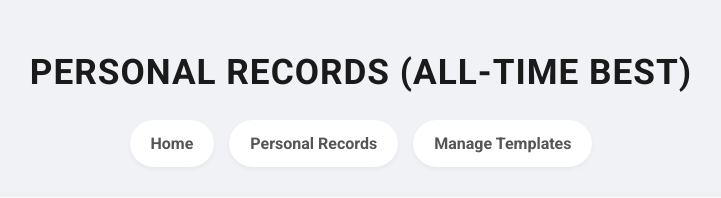
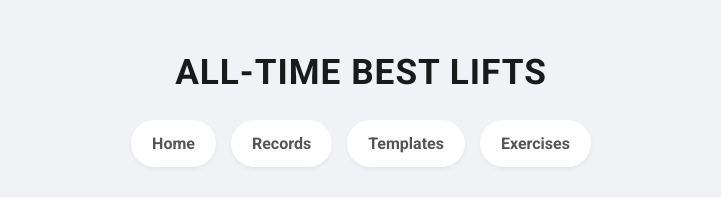
Before and after one commit to CazK0/Basic-Gym, a Flask app: page /records in a window 1280 px wide. Shown: the top 198 px of the page, without its empty margins (279-1000 px from the left). Run offline with Flask 3, Linux system fonts and the light colour scheme; data comes from the database, SQL or seed files in the repository; data that the repository does not hold is empty.

Commit message:
Update records.html

```diff
--- a/GymProject/templates/records.html
+++ b/GymProject/templates/records.html
@@ -4,17 +4,18 @@
     <meta charset="UTF-8">
     <meta name="viewport" content="width=device-width, initial-scale=1.0">
     <title>Personal Records</title>
-    <link href="https://fonts.googleapis.com/css2?family=Roboto:wght@400;700&display=swap" rel="stylesheet">
+    <link href="https://fonts.googleapis.com/css2?family=Roboto:wght@400;500;700&display=swap" rel="stylesheet">
     <link rel="stylesheet" href="{{ url_for('static', filename='style.css') }}">
 </head>
 <body>
 
     <header>
-        <h1>Personal Records (All-Time Best)</h1>
+        <h1>All-Time Best Lifts</h1>
         <nav>
             <a href="/" class="nav-link">Home</a>
-            <a href="/records" class="nav-link">Personal Records</a>
-            <a href="/manage_templates" class="nav-link">Manage Templates</a>
+            <a href="/records" class="nav-link">Records</a>
+            <a href="/manage_templates" class="nav-link">Templates</a>
+            <a href="/manage_exercises" class="nav-link">Exercises</a>
         </nav>
     </header>
 
@@ -34,7 +35,7 @@
                     {% for pr in records %}
                     <tr>
                         <td><strong>{{ pr['Exercise'] }}</strong></td>
-                        <td><strong>{{ pr['Weight'] }}</strong></td>
+                        <td style="color: #28a745; font-weight: bold; font-size: 1.1rem;">{{ pr['Weight'] }}</td>
                         <td>{{ pr['Sets'] }}</td>
                         <td>{{ pr['Reps'] }}</td>
                         <td>{{ pr['Date'] }}</td>
@@ -44,6 +45,5 @@
             </table>
         </div>
     </main>
-
 </body>
 </html>
```
